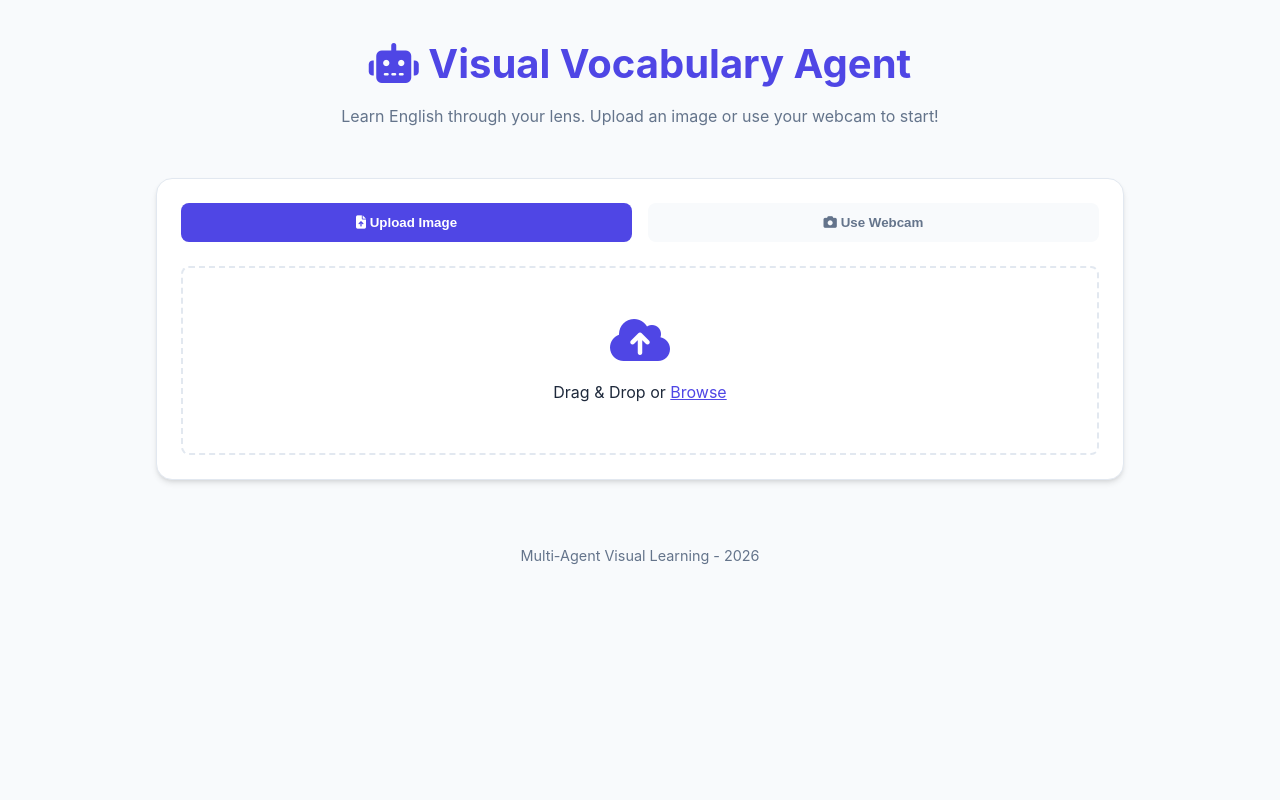
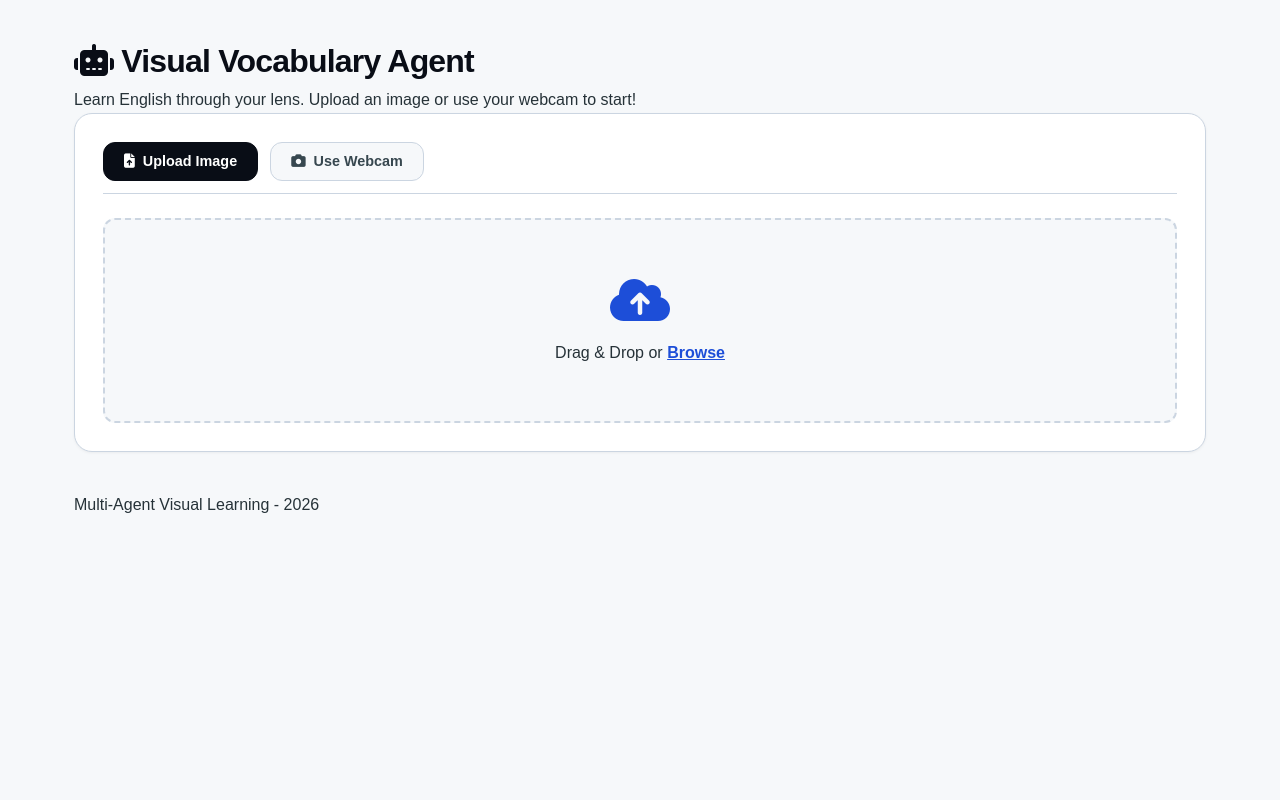
Before and after one commit to phamvannhattruong/Visual-Vocabulary-Agent, a FastAPI app: page /learn-image in a window 1280 px wide. Run offline with FastAPI, Linux system fonts and the light colour scheme; parts of the project's set-up code (start-up, migrations or seed data) failed here and were passed over.

Commit message:
style(imagelearn): modernize image learning UI with interactive dropzone and vocab chips

```diff
--- a/frontend/assets/styles/imagelearn.css
+++ b/frontend/assets/styles/imagelearn.css
@@ -1,84 +1,264 @@
+/* ==========================================================================
+   Visual Vocabulary Agent (VVA) - Studio Image Learning Styles
+   Style: Authentic Editorial Studio / High-Craft Functional Architecture
+   Zero AI Slop: High Contrast (WCAG AA), No Overused Fonts, Responsive 4-BP
+   ========================================================================== */
+
 :root {
-    --primary: #4f46e5;
-    --primary-hover: #4338ca;
-    --bg: #f8fafc;
-    --card-bg: #ffffff;
-    --text: #1e293b;
-    --text-muted: #64748b;
-    --border: #e2e8f0;
-    --shadow: 0 4px 6px -1px rgb(0 0 0 / 0.1), 0 2px 4px -2px rgb(0 0 0 / 0.1);
-    --success: #10b981;
-    --danger: #ef4444;
+    --ink-primary: #090D16;
+    --ink-body: #263238;
+    --ink-muted: #37474F;
+    --ink-caption: #455A64;
+
+    --surface-page: #F6F8FA;
+    --surface-card: #FFFFFF;
+    --surface-subtle: #EDF2F7;
+
+    --border-hairline: #CBD5E1;
+    --border-strong: #090D16;
+
+    --accent-cobalt: #1D4ED8;
+    --accent-cobalt-light: #EFF6FF;
+    --accent-terracotta: #9A3412;
+    --accent-terracotta-light: #FFF7ED;
+    --accent-sage: #047857;
+    --accent-sage-light: #ECFDF5;
+    --accent-red: #DC2626;
+
+    --font-display: 'Outfit', sans-serif;
+    --font-sans: 'Lexend', sans-serif;
+    --font-mono: 'JetBrains Mono', monospace;
+
+    --radius-sharp: 6px;
+    --radius-soft: 12px;
+    --radius-panel: 18px;
+
+    --shadow-flat: 0 1px 3px rgba(9, 13, 22, 0.05);
+    --shadow-elevated: 0 10px 25px -5px rgba(9, 13, 22, 0.08);
 }
 
-* {
+::selection {
+    background-color: #DBEAFE;
+    color: #1E3A8A;
+}
+
+::-webkit-scrollbar {
+    width: 8px;
+    height: 8px;
+}
+
+::-webkit-scrollbar-track {
+    background: var(--surface-page);
+}
+
+::-webkit-scrollbar-thumb {
+    background: var(--border-hairline);
+    border-radius: var(--radius-sharp);
+}
+
+::-webkit-scrollbar-thumb:hover {
+    background: var(--ink-caption);
+}
+
+*,
+*::before,
+*::after {
     margin: 0;
     padding: 0;
     box-sizing: border-box;
 }
 
 body {
-    font-family: 'Inter', -apple-system, BlinkMacSystemFont, sans-serif;
-    background-color: var(--bg);
-    color: var(--text);
+    font-family: var(--font-sans);
+    background-color: var(--surface-page);
+    color: var(--ink-body);
     line-height: 1.6;
+    min-height: 100vh;
+    -webkit-font-smoothing: antialiased;
 }
 
-.container {
-    max-width: 1000px;
-    margin: 0 auto;
-    padding: 2rem 1rem;
+h1,
+h2,
+h3,
+h4 {
+    font-family: var(--font-display);
+    color: var(--ink-primary);
+    letter-spacing: -0.025em;
+    font-weight: 700;
 }
 
-header {
-    text-align: center;
-    margin-bottom: 3rem;
+/* 1. STUDIO TOP NAVIGATION */
+.studio-nav {
+    position: sticky;
+    top: 0;
+    z-index: 100;
+    background-color: var(--surface-card);
+    border-bottom: 1px solid var(--border-hairline);
+    box-shadow: var(--shadow-flat);
 }
 
-header h1 {
-    font-size: 2.5rem;
-    color: var(--primary);
-    margin-bottom: 0.5rem;
+.studio-nav-inner {
+    max-width: 1280px;
+    margin: 0 auto;
+    padding: 0 1.5rem;
+    height: 64px;
+    display: flex;
+    align-items: center;
+    justify-content: space-between;
 }
 
-header p {
-    color: var(--text-muted);
+.studio-brand {
+    display: flex;
+    align-items: center;
+    gap: 0.75rem;
+    text-decoration: none;
+    color: var(--ink-primary);
 }
 
+.brand-monogram {
+    width: 36px;
+    height: 36px;
+    background-color: var(--ink-primary);
+    color: #FFFFFF;
+    border-radius: var(--radius-soft);
+    display: flex;
+    align-items: center;
+    justify-content: center;
+    font-size: 1rem;
+    font-family: var(--font-display);
+    font-weight: 800;
+}
+
+.brand-text h1 {
+    font-size: 1.15rem;
+    line-height: 1.1;
+    font-weight: 800;
+}
+
+.brand-tagline {
+    font-size: 0.7rem;
+    color: var(--ink-muted);
+    font-weight: 500;
+    text-transform: uppercase;
+    letter-spacing: 0.06em;
+}
+
+.nav-links-track {
+    display: flex;
+    align-items: center;
+    gap: 0.25rem;
+}
+
+.nav-tab {
+    display: inline-flex;
+    align-items: center;
+    gap: 0.5rem;
+    padding: 0.5rem 0.95rem;
+    font-size: 0.88rem;
+    font-weight: 600;
+    color: var(--ink-muted);
+    text-decoration: none;
+    border-radius: var(--radius-sharp);
+    transition: all 0.15s ease;
+}
+
+.nav-tab:hover {
+    color: var(--ink-primary);
+    background-color: var(--surface-subtle);
+}
+
+.nav-tab.active {
+    color: var(--accent-cobalt);
+    background-color: var(--accent-cobalt-light);
+}
+
+/* 2. WORKSPACE CONTAINER */
+.container {
+    max-width: 1180px;
+    margin: 0 auto;
+    padding: 2.25rem 1.5rem 4rem 1.5rem;
+}
+
+.page-header {
+    margin-bottom: 2rem;
+    border-bottom: 2px solid var(--border-hairline);
+    padding-bottom: 1.25rem;
+    display: flex;
+    justify-content: space-between;
+    align-items: flex-end;
+}
+
+.page-header h2 {
+    font-size: 1.85rem;
+    color: var(--ink-primary);
+    margin-bottom: 0.35rem;
+}
+
+.page-header p {
+    font-size: 0.95rem;
+    color: var(--ink-muted);
+}
+
+.status-badge {
+    display: inline-flex;
+    align-items: center;
+    gap: 0.5rem;
+    font-size: 0.8rem;
+    font-weight: 600;
+    color: var(--accent-sage);
+    background-color: var(--accent-sage-light);
+    padding: 0.4rem 0.85rem;
+    border-radius: var(--radius-soft);
+    border: 1px solid #A7F3D0;
+}
+
+/* 3. INPUT SECTION (TABS & DROPZONE) */
 .card {
-    background: var(--card-bg);
-    border-radius: 1rem;
-    box-shadow: var(--shadow);
-    border: 1px solid var(--border);
+    background: var(--surface-card);
+    border-radius: var(--radius-panel);
+    box-shadow: var(--shadow-flat);
+    border: 1px solid var(--border-hairline);
     overflow: hidden;
 }
 
 .input-section {
-    margin-bottom: 2rem;
-    padding: 1.5rem;
+    margin-bottom: 2.5rem;
+    padding: 1.75rem;
 }
 
 .tabs {
     display: flex;
-    gap: 1rem;
+    gap: 0.75rem;
     margin-bottom: 1.5rem;
+    border-bottom: 1px solid var(--border-hairline);
+    padding-bottom: 0.75rem;
 }
 
 .tab-btn {
-    flex: 1;
-    padding: 0.75rem;
-    border: none;
-    background: var(--bg);
-    border-radius: 0.5rem;
+    padding: 0.65rem 1.25rem;
+    border: 1px solid var(--border-hairline);
+    background: var(--surface-page);
+    border-radius: var(--radius-soft);
+    font-family: var(--font-sans);
+    font-weight: 600;
+    font-size: 0.9rem;
+    color: var(--ink-muted);
     cursor: pointer;
-    font-weight: 600;
-    color: var(--text-muted);
-    transition: all 0.2s;
+    transition: all 0.2s ease;
+    display: inline-flex;
+    align-items: center;
+    gap: 0.5rem;
+}
+
+.tab-btn:hover {
+    color: var(--ink-primary);
+    border-color: var(--ink-caption);
 }
 
 .tab-btn.active {
-    background: var(--primary);
-    color: white;
+    background: var(--ink-primary);
+    color: #FFFFFF;
+    border-color: var(--ink-primary);
 }
 
 .tab-content {
@@ -89,241 +269,281 @@ header p {
     display: block;
 }
 
+/* Drop Area */
 .upload-box {
-    border: 2px dashed var(--border);
-    border-radius: 0.5rem;
-    padding: 3rem;
+    border: 2px dashed var(--border-hairline);
+    border-radius: var(--radius-soft);
+    padding: 3.5rem 2rem;
     text-align: center;
     cursor: pointer;
-    transition: border-color 0.2s;
+    transition: border-color 0.2s ease, background-color 0.2s ease;
+    background-color: var(--surface-page);
 }
 
 .upload-box:hover {
-    border-color: var(--primary);
+    border-color: var(--accent-cobalt);
+    background-color: var(--accent-cobalt-light);
 }
 
 .upload-box i {
     font-size: 3rem;
-    color: var(--primary);
+    color: var(--accent-cobalt);
     margin-bottom: 1rem;
 }
 
+.upload-box p {
+    font-size: 1rem;
+    color: var(--ink-body);
+}
+
 .upload-box p span {
-    color: var(--primary);
+    color: var(--accent-cobalt);
+    font-weight: 700;
     text-decoration: underline;
 }
 
+/* Webcam Container */
 .webcam-container {
     display: flex;
     flex-direction: column;
     align-items: center;
-    gap: 1rem;
+    gap: 1.25rem;
 }
 
 #webcam-video {
     width: 100%;
-    max-width: 500px;
-    border-radius: 0.5rem;
-    background: black;
+    max-width: 580px;
+    border-radius: var(--radius-soft);
+    background: #000000;
+    aspect-ratio: 4/3;
+    object-fit: cover;
 }
 
+/* Preview Area */
 #preview-container {
+    margin-top: 1.5rem;
     display: flex;
-    flex-direction: column; /* Xếp ảnh ở trên, nút ở dưới */
-    align-items: center;     /* Căn giữa cả ảnh và nút theo chiều ngang */
-    gap: 16px;               /* Khoảng cách giữa ảnh và nút */
-    margin-top: 20px;
-    width: 100%;
+    flex-direction: column;
+    align-items: center;
+    gap: 1.25rem;
 }
 
 #image-preview {
     max-width: 100%;
-    max-height: 400px;       /* Chiều cao tối đa của ảnh (tùy chỉnh nếu cần) */
+    max-height: 420px;
+    border-radius: var(--radius-soft);
+    border: 1px solid var(--border-hairline);
+    box-shadow: var(--shadow-flat);
     object-fit: contain;
-    border-radius: 8px;
 }
 
-#preview-container.hidden {
-    display: none !important;
-}
-
-#analyze-btn {
+/* Primary Button */
+.primary-btn {
+    background: var(--ink-primary);
+    color: #FFFFFF;
+    border: 1px solid var(--ink-primary);
+    padding: 0.8rem 1.75rem;
+    border-radius: var(--radius-soft);
+    font-family: var(--font-sans);
+    font-weight: 600;
+    font-size: 0.95rem;
+    cursor: pointer;
     display: inline-flex;
     align-items: center;
-    justify-content: center;
-    gap: 8px;
-    padding: 12px 24px;
-    margin: 0 auto;
-}
-
-.primary-btn {
-    background: var(--primary);
-    color: white;
-    border: none;
-    padding: 0.75rem 1.5rem;
-    border-radius: 0.5rem;
-    font-weight: 600;
-    cursor: pointer;
-    transition: background 0.2s;
-    font-size: 1rem;
+    gap: 0.6rem;
+    transition: all 0.2s ease;
 }
 
 .primary-btn:hover {
-    background: var(--primary-hover);
+    background: #1E293B;
+    box-shadow: 0 4px 14px rgba(9, 13, 22, 0.2);
 }
 
-.hidden {
-    display: none !important;
+/* 4. LOADER */
+#loader {
+    text-align: center;
+    padding: 3rem 1.5rem;
 }
 
-/* Results */
+.spinner {
+    width: 48px;
+    height: 48px;
+    border: 4px solid var(--border-hairline);
+    border-top: 4px solid var(--accent-cobalt);
+    border-radius: 50%;
+    animation: spin 1s linear infinite;
+    margin: 0 auto 1rem auto;
+}
+
+@keyframes spin {
+    0% {
+        transform: rotate(0deg);
+    }
+
+    100% {
+        transform: rotate(360deg);
+    }
+}
+
+#loader p {
+    font-size: 1rem;
+    font-weight: 600;
+    color: var(--ink-primary);
+}
+
+/* 5. RESULTS GRID */
 .results-grid {
     display: grid;
     grid-template-columns: 1fr 1fr;
-    gap: 2rem;
+    gap: 1.75rem;
+    align-items: start;
 }
 
-@media (max-width: 768px) {
-    .results-grid {
-        grid-template-columns: 1fr;
-    }
+.result-card .card-header {
+    padding: 1rem 1.5rem;
+    border-bottom: 1px solid var(--border-hairline);
+    background-color: #FAFCFE;
 }
 
-.card-header {
-    padding: 1rem 1.5rem;
-    border-bottom: 1px solid var(--border);
-    background: #f8fafc;
+.result-card .card-header h2 {
+    font-size: 1.2rem;
+    display: flex;
+    align-items: center;
+    gap: 0.5rem;
 }
 
-.card-body {
+.result-card .card-body {
     padding: 1.5rem;
 }
 
 #annotated-image {
     width: 100%;
-    border-radius: 0.5rem;
-    margin-bottom: 1rem;
+    border-radius: var(--radius-soft);
+    border: 1px solid var(--border-hairline);
+    margin-bottom: 1.25rem;
 }
 
+/* Tag Chips */
 .tag-container {
     display: flex;
     flex-wrap: wrap;
     gap: 0.5rem;
 }
 
-.tag {
-    background: #eef2ff;
-    color: var(--primary);
-    padding: 0.5rem 1rem;
-    border-radius: 2rem;
-    font-size: 0.9rem;
+.tag-btn {
+    background: var(--surface-subtle);
+    border: 1px solid var(--border-hairline);
+    padding: 0.4rem 0.85rem;
+    border-radius: 9999px;
+    font-size: 0.82rem;
     font-weight: 600;
+    color: var(--ink-body);
+    cursor: pointer;
+    transition: all 0.15s ease;
+}
+
+.tag-btn:hover {
+    background: var(--accent-cobalt-light);
+    color: var(--accent-cobalt);
+    border-color: var(--accent-cobalt);
+}
+
+.tag-btn.active {
+    background: var(--accent-cobalt);
+    color: #FFFFFF;
+    border-color: var(--accent-cobalt);
+}
+
+/* AI Lesson Content Area */
+#lesson-content {
+    font-size: 0.95rem;
+    line-height: 1.7;
+    color: var(--ink-body);
+}
+
+#lesson-content h3 {
+    font-size: 1.4rem;
+    color: var(--accent-cobalt);
+    margin-bottom: 0.5rem;
+}
+
+#lesson-content ul {
+    padding-left: 1.25rem;
+    margin: 0.75rem 0;
+}
+
+/* Quiz Section */
+.quiz-section {
+    padding: 1.25rem 1.5rem;
+    border-top: 1px solid var(--border-hairline);
+    background: var(--surface-page);
+}
+
+.quiz-section h3 {
+    font-size: 1.15rem;
+    margin-bottom: 1rem;
     display: flex;
     align-items: center;
     gap: 0.5rem;
 }
 
-.tag button {
-    background: none;
-    border: none;
-    color: var(--primary);
-    cursor: pointer;
-    padding: 2px;
-}
-
-.tag .practice-btn {
-    color: var(--success);
-}
-
-/* Loader */
-#loader {
-    text-align: center;
-    padding: 3rem;
-}
-
-.spinner {
-    width: 40px;
-    height: 40px;
-    border: 4px solid var(--border);
-    border-top: 4px solid var(--primary);
-    border-radius: 50%;
-    animation: spin 1s linear infinite;
-    margin: 0 auto 1rem;
-}
-
-@keyframes spin {
-    0% { transform: rotate(0deg); }
-    100% { transform: rotate(360deg); }
-}
-
-/* Quiz */
-.quiz-section {
-    margin-top: 1.5rem;
-    padding: 1rem;
-}
-
 .options-grid {
     display: grid;
     grid-template-columns: 1fr;
-    gap: 0.5rem;
-    margin-top: 1rem;
+    gap: 0.75rem;
+    margin-top: 0.75rem;
 }
 
-.option-btn {
+.quiz-option-btn {
+    background: var(--surface-card);
+    border: 1px solid var(--border-hairline);
+    padding: 0.75rem 1rem;
+    border-radius: var(--radius-soft);
     text-align: left;
-    padding: 0.75rem 1rem;
-    background: white;
-    border: 1px solid var(--border);
-    border-radius: 0.5rem;
+    font-family: var(--font-sans);
+    font-size: 0.9rem;
+    color: var(--ink-body);
     cursor: pointer;
-    transition: all 0.2s;
+    transition: all 0.2s ease;
 }
 
-.option-btn:hover {
-    border-color: var(--primary);
-    background: #f5f3ff;
+.quiz-option-btn:hover {
+    border-color: var(--accent-cobalt);
+    background-color: var(--accent-cobalt-light);
 }
 
-.option-btn.correct {
-    background: #dcfce7;
-    border-color: var(--success);
-    color: #166534;
-}
-
-.option-btn.wrong {
-    background: #fee2e2;
-    border-color: var(--danger);
-    color: #991b1b;
-}
-
-/* Modal */
+/* 6. PRACTICE MODAL */
 .modal {
     position: fixed;
-    top: 0;
-    left: 0;
-    width: 100%;
-    height: 100%;
-    background: rgba(0,0,0,0.5);
+    inset: 0;
+    background: rgba(9, 13, 22, 0.6);
+    backdrop-filter: blur(4px);
     display: flex;
     align-items: center;
     justify-content: center;
     z-index: 1000;
+    padding: 1.5rem;
 }
 
 .modal-content {
-    width: 90%;
-    max-width: 500px;
+    background: var(--surface-card);
+    width: 100%;
+    max-width: 480px;
     padding: 2rem;
     position: relative;
+    border-radius: var(--radius-panel);
+    border: 1px solid var(--border-hairline);
+    box-shadow: var(--shadow-elevated);
 }
 
 .close-modal {
     position: absolute;
-    top: 1rem;
-    right: 1rem;
+    top: 1.25rem;
+    right: 1.25rem;
     font-size: 1.5rem;
+    line-height: 1;
+    color: var(--ink-muted);
     cursor: pointer;
-    color: var(--text-muted);
 }
 
 .recorder-controls {
@@ -332,65 +552,38 @@ header p {
 }
 
 .record-btn {
-    width: 80px;
-    height: 80px;
+    width: 64px;
+    height: 64px;
     border-radius: 50%;
-    background: var(--danger);
-    color: white;
+    background: var(--ink-primary);
+    color: #FFFFFF;
     border: none;
-    font-size: 2rem;
+    font-size: 1.6rem;
     cursor: pointer;
-    transition: transform 0.2s;
-    box-shadow: 0 0 0 0 rgba(239, 68, 68, 0.4);
+    transition: transform 0.2s ease, background 0.2s ease;
+}
+
+.record-btn:hover {
+    transform: scale(1.06);
 }
 
 .record-btn.recording {
-    animation: pulse 1.5s infinite;
+    background: var(--accent-red);
 }
 
-@keyframes pulse {
-    0% { box-shadow: 0 0 0 0 rgba(239, 68, 68, 0.4); }
-    70% { box-shadow: 0 0 0 20px rgba(239, 68, 68, 0); }
-    100% { box-shadow: 0 0 0 0 rgba(239, 68, 68, 0); }
+.hidden {
+    display: none !important;
 }
 
-#evaluation-result {
-    display: flex;
-    align-items: center;
-    gap: 1.5rem;
-    padding: 1rem;
-    background: #f8fafc;
-    border-radius: 0.5rem;
+/* 7. RESPONSIVE BREAKPOINTS */
+@media (max-width: 900px) {
+    .results-grid {
+        grid-template-columns: 1fr;
+    }
+
+    .page-header {
+        flex-direction: column;
+        align-items: flex-start;
+        gap: 1rem;
+    }
 }
-
-.score-badge {
-    width: 60px;
-    height: 60px;
-    border-radius: 50%;
-    background: var(--primary);
-    color: white;
-    display: flex;
-    align-items: center;
-    justify-content: center;
-    font-weight: bold;
-    font-size: 1.2rem;
-}
-
-footer {
-    text-align: center;
-    margin-top: 4rem;
-    padding-bottom: 2rem;
-    color: var(--text-muted);
-    font-size: 0.9rem;
-}
-
-/* Markdown styling */
-#lesson-content h1, #lesson-content h2, #lesson-content h3 {
-    margin-top: 1rem;
-    margin-bottom: 0.5rem;
-}
-
-#lesson-content ul {
-    padding-left: 1.5rem;
-    margin-bottom: 1rem;
-}
```
